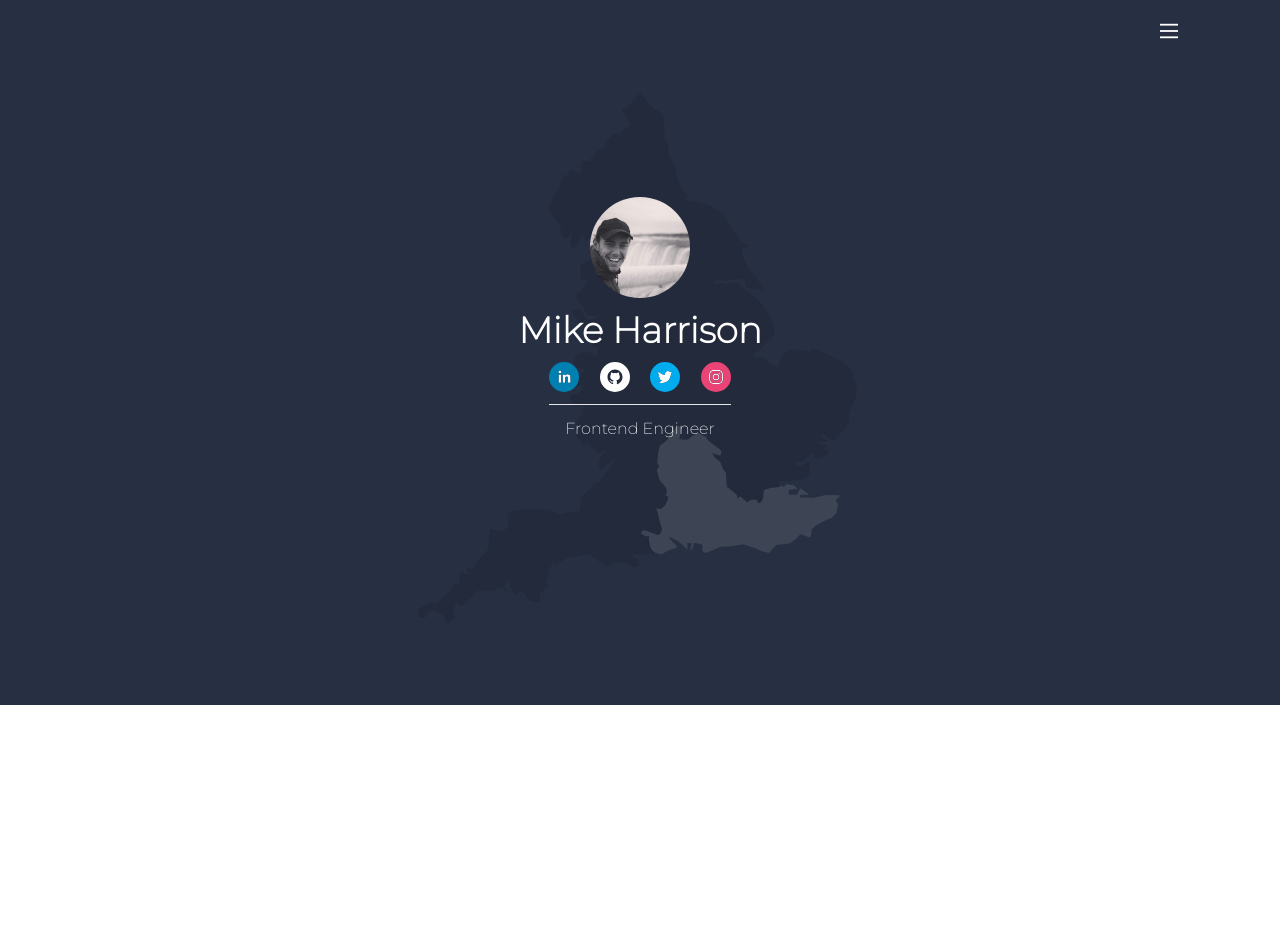
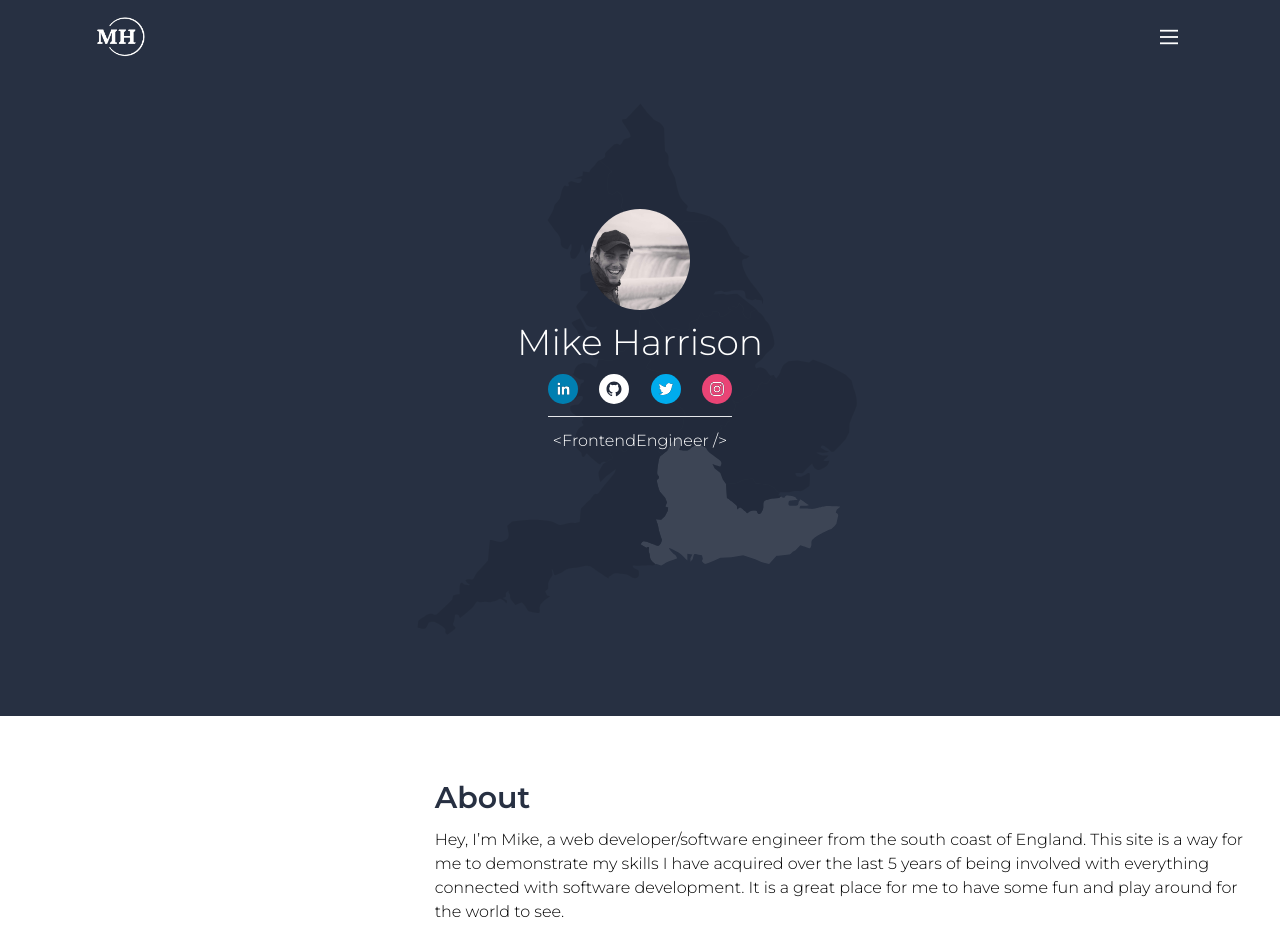
Before and after one commit to mikeharrison4/mike-portfolio, a Next.js app: page / in a window 1280 px wide. Shown: the top 952 px of the page. Before the commit the page ends 800 px from the top, so only its background shows below. Built offline with nearby package versions, Linux system fonts and the light colour scheme.

Commit message:
added initial about section

```diff
--- /dev/null
+++ b/components/about/About.tsx
@@ -0,0 +1,23 @@
+import React from 'react';
+
+function About() {
+  return (
+    <div className="grid grid-cols-6 gap-2">
+      <div className="col-span-2">
+        <h3>
+        </h3>
+      </div>
+      <div className="col-span-4">
+        <h3 className="font-bold text-3xl text-darkslate-grey mb-3">About</h3>
+        <p>
+          Hey, I’m Mike, a web developer/software engineer from the south coast of England.
+          This site is a way for me to demonstrate my skills I have acquired over the
+          last 5 years of being involved with everything connected with software development.
+          It is a great place for me to have some fun and play around for the world to see.
+        </p>
+      </div>
+    </div>
+  );
+}
+
+export default About;
--- a/components/header-hero/HeaderHero.tsx
+++ b/components/header-hero/HeaderHero.tsx
@@ -3,6 +3,7 @@ import Image from 'next/image';
 import { motion } from 'framer-motion';
 import Map from './map/Map';
 import Icon from './Icon';
+import Typewriter from '../typewriter/Typewriter';
 
 function HeaderHero() {
   return (
@@ -51,7 +52,7 @@ function HeaderHero() {
           }}
           className="text-white"
         >
-          <h1 className="text-4xl font-bold text-white mt-3">Mike Harrison</h1>
+          <h1 className="text-4xl text-white mt-3">Mike Harrison</h1>
           <div className="w-3/4 m-auto my-3">
             <div className="flex justify-between">
               <Icon url="https://www.linkedin.com/in/md-harrison/" x={-50} fgColor="white" />
@@ -61,7 +62,17 @@ function HeaderHero() {
             </div>
             <hr className="my-3 m-auto" />
           </div>
-          <span>Frontend Engineer</span>
+          <Typewriter
+            onInit={(typewriter) => {
+              typewriter
+                .typeString('<FrontendEngineer />')
+                .pauseFor(700)
+                .start();
+            }}
+            config={{
+              typingSpeed: 125,
+            }}
+          />
         </motion.div>
       </div>
     </header>
--- a/components/navigation/Navigation.tsx
+++ b/components/navigation/Navigation.tsx
@@ -1,4 +1,5 @@
 import React, { useState } from 'react';
+import Image from 'next/image';
 import Toggle from './Toggle';
 
 const navItems: Array<string> = ['Home', 'About', 'Work', 'Contact'];
@@ -11,9 +12,10 @@ function Navigation() {
   };
 
   return (
-    <nav className="bg-darkslate-grey flex justify-end mx-2 py-2 md:mx-24 md:py-4 text-white overflow-hidden">
-      <ul className={`flex items-center pr-6 relative transition-all duration-500 ease-in-out ${toggleOn ? 'left-0' : 'left-200'}`}>
-        {navItems.map((navItem) => <li key={navItem} className="pl-4 text-sm opacity-50"><a href="http://google.co.uk">{navItem}</a></li>)}
+    <nav className="bg-darkslate-grey flex mx-2 py-2 md:mx-24 md:py-4 text-white overflow-hidden">
+      <Image src="/mh-logo-small.png" alt="MH Logo" width={50} height={50} />
+      <ul className={`flex flex-wrap justify-end items-center ml-auto pr-6 relative transition-all duration-500 ease-in-out ${toggleOn ? 'left-0' : 'left-200'}`}>
+        {navItems.map((navItem) => <li key={navItem} className="pl-4"><a className="text-xs sm:text-sm font-bold underline underline-offset-2" href="http://google.co.uk">{navItem}</a></li>)}
       </ul>
       <Toggle handleToggleClick={handleToggleClick} toggleOn={toggleOn} />
     </nav>
--- /dev/null
+++ b/components/shared/Container.tsx
@@ -0,0 +1,15 @@
+import React from 'react';
+
+interface ContainerProps {
+  children: React.ReactNode,
+}
+
+function Container({ children }: ContainerProps) {
+  return (
+    <div className="max-w-7xl m-auto">
+      {children}
+    </div>
+  );
+}
+
+export default Container;
--- a/components/shared/container/Container.tsx
+++ /dev/null
@@ -1,22 +0,0 @@
-import React from 'react';
-
-interface ContainerProps {
-  children: React.ReactNode,
-  bgColor?: string;
-}
-
-function Container({ children, bgColor }: ContainerProps) {
-  return (
-    <div className={bgColor}>
-      <div className="max-w-7xl m-auto">
-        {children}
-      </div>
-    </div>
-  );
-}
-
-Container.defaultProps = {
-  bgColor: '',
-};
-
-export default Container;
--- a/pages/_app.tsx
+++ b/pages/_app.tsx
@@ -1,6 +1,7 @@
 import React from 'react';
+import type { AppProps } from 'next/app';
+
 import '../styles/globals.css';
-import type { AppProps } from 'next/app';
 import Layout from '../components/layout/Layout';
 
 export default function App({ Component, pageProps }: AppProps) {
--- a/pages/_document.tsx
+++ b/pages/_document.tsx
@@ -7,10 +7,9 @@ function MyDocument() {
   return (
     <Html>
       <Head>
-        <link
-          href="https://fonts.googleapis.com/css2?family=Montserrat:wght@100;200&display=swap"
-          rel="stylesheet"
-        />
+        <link rel="preconnect" href="https://fonts.googleapis.com" />
+        <link rel="preconnect" href="https://fonts.gstatic.com" />
+        <link href="https://fonts.googleapis.com/css2?family=Montserrat:wght@100;200;300;600&display=swap" rel="stylesheet" />
       </Head>
       <body>
         <Main />
--- a/pages/index.tsx
+++ b/pages/index.tsx
@@ -1,16 +1,29 @@
 import React from 'react';
+
+import Container from '../components/shared/Container';
 import HeaderHero from '../components/header-hero/HeaderHero';
 import Navigation from '../components/navigation/Navigation';
-import Container from '../components/shared/container/Container';
+import About from '../components/about/About';
 
 export default function Home() {
   return (
-    <Container bgColor="bg-darkslate-grey">
+    <>
 
-      <Navigation />
+      <section id="home" className="bg-darkslate-grey">
+        <Container>
 
-      <HeaderHero />
+          <Navigation />
+          <HeaderHero />
 
-    </Container>
+        </Container>
+      </section>
+
+      <section id="about" className="py-16 mx-2 sm:mx-4">
+        <Container>
+          <About />
+        </Container>
+      </section>
+
+    </>
   );
 }
--- a/tailwind.config.js
+++ b/tailwind.config.js
@@ -7,10 +7,10 @@ module.exports = {
     './components/**/*.{js,ts,jsx,tsx}',
   ],
   theme: {
+    fontFamily: {
+      Montserrat: ['Montserrat', ...defaultTheme.fontFamily.sans],
+    },
     extend: {
-      fontFamily: {
-        Montserrat: ['Montserrat', ...defaultTheme.fontFamily.sans],
-      },
       colors: {
         'darkslate-grey': '#273042',
       },
```
Also changed, not shown: public/mh-logo-small.png (added), public/mh-logo.png (added).
